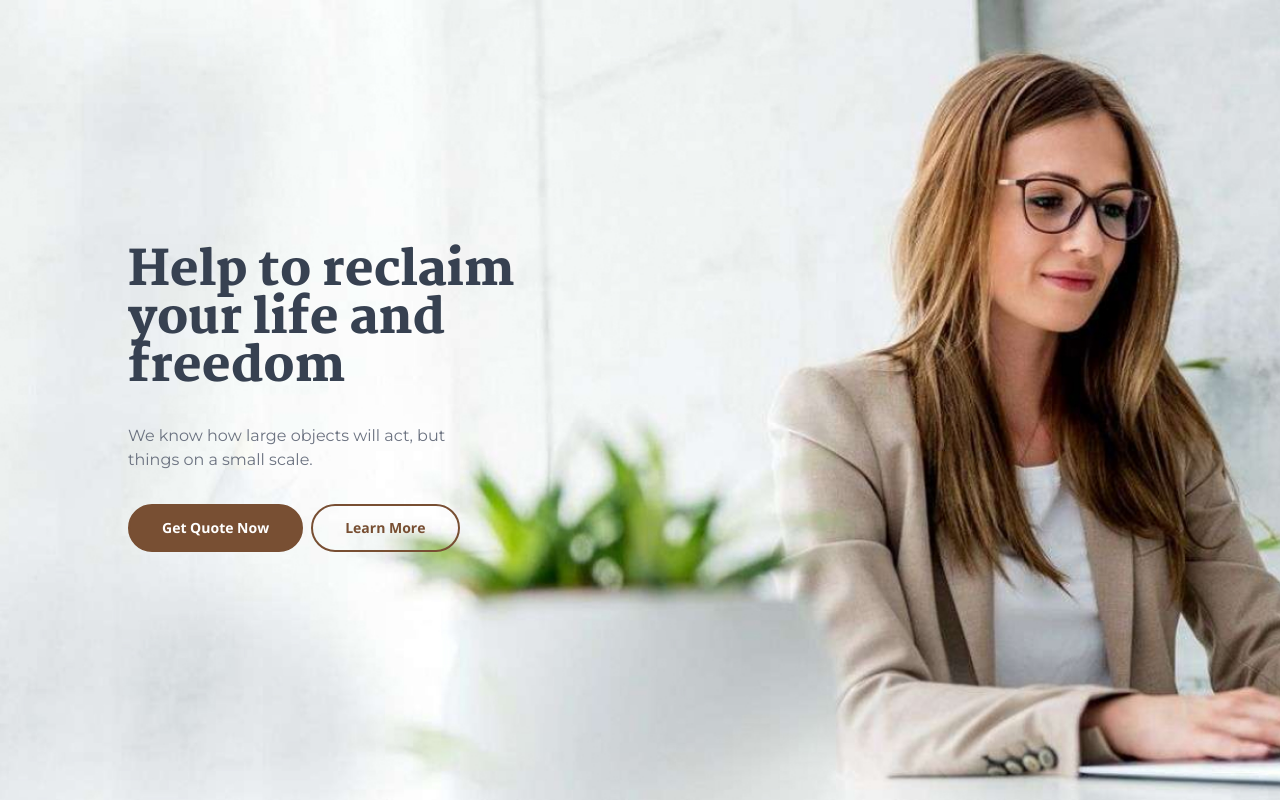
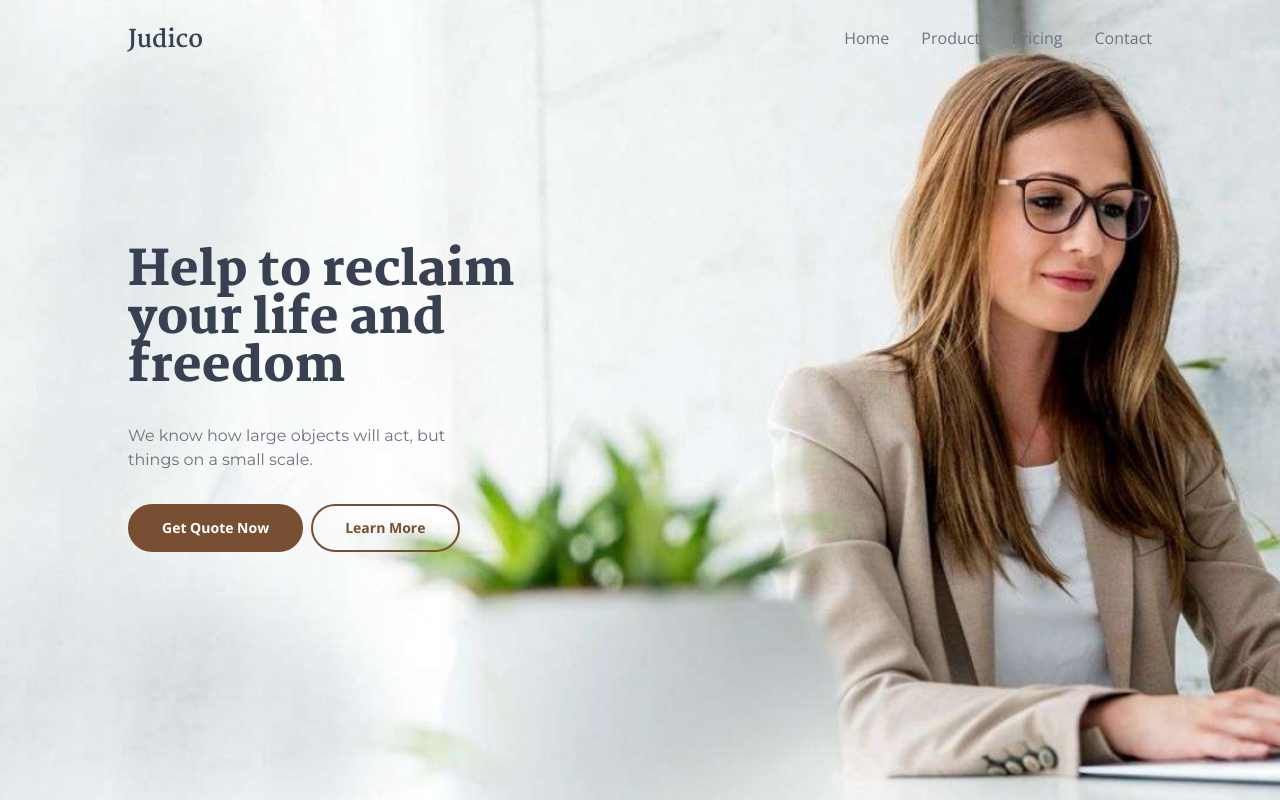
Before and after one commit to Turalyusubov/judico-website, a React (Vite) app: page / in a window 1280 px wide. Built offline with nearby package versions, Linux system fonts and the light colour scheme.

Commit message:
created navbar

```diff
--- a/package.json
+++ b/package.json
@@ -11,7 +11,8 @@
   },
   "dependencies": {
     "react": "^18.2.0",
-    "react-dom": "^18.2.0"
+    "react-dom": "^18.2.0",
+    "react-icons": "^4.8.0"
   },
   "devDependencies": {
     "@types/react": "^18.0.28",
--- a/src/App.jsx
+++ b/src/App.jsx
@@ -1,12 +1,14 @@
 import { useState } from 'react'
 import Header from './components/Header'
+import Navbar from './components/Navbar'
 
 function App() {
   return (
-    <>
+    <div className='font-open-sans relative'>
+      <Navbar />
       <Header />
 
-    </>
+    </div>
   )
 }
 
--- a/src/components/Navbar.jsx
+++ b/src/components/Navbar.jsx
@@ -1,7 +1,55 @@
-import React from 'react'
+import React, { useState } from 'react'
+import { BiMenuAltRight } from 'react-icons/bi'
+import { AiOutlineClose } from 'react-icons/ai'
 
 export default function Navbar() {
+    const [isOpen, setIsOpen] = useState(false)
+
+
+
     return (
-        <div>Navbar</div>
+        <nav className={`absolute w-full px-6 sm:px-12 lg:px-32 ${isOpen ? 'bg-stone-100 h-screen flex flex-col gap-10' : 'bg-transparent'}`}>
+            <div className=" flex w-full py-6 justify-between">
+                <div className="nav-logo text-gray-700 mr-10">
+                    <span className='font-martel font-bold text-2xl'>Judico</span>
+                </div>
+                <div className="nav-menu items-center hidden md:flex">
+                    <ul className='flex gap-8 text-gray-500'>
+                        <li className="nav-item transition duration-500 after:bg-gray-500 after:h-1 after:w-0 after:block hover:after:w-full">
+                            <a href="#">Home</a>
+                        </li>
+                        <li className="nav-item transition duration-500 after:bg-gray-500 after:h-1 after:w-0 after:block hover:after:w-full">
+                            <a href="#">Product</a>
+                        </li>
+                        <li className="nav-item transition duration-500 after:bg-gray-500 after:h-1 after:w-0 after:block hover:after:w-full">
+                            <a href="#">Pricing</a>
+                        </li>
+                        <li className="nav-item transition duration-500 after:bg-gray-500 after:h-1 after:w-0 after:block hover:after:w-full">
+                            <a href="#">Contact</a>
+                        </li>
+                    </ul>
+                </div>
+
+                <button onClick={() => setIsOpen(!isOpen)} className="nav-btn text-gray-500 text-4xl block md:hidden">
+                    {isOpen ? <AiOutlineClose /> : <BiMenuAltRight />}
+                </button>
+            </div>
+            <div className={`collapsed-menu flex-col items-center ${isOpen ? 'flex' : 'hidden'}`}>
+                <ul className='flex text-xl gap-8 text-gray-500 flex-col justify-center h-full'>
+                    <li className="nav-item transition duration-500 after:bg-gray-500 after:h-1 after:w-0 after:block hover:after:w-full">
+                        <a href="#">Home</a>
+                    </li>
+                    <li className="nav-item transition duration-500 after:bg-gray-500 after:h-1 after:w-0 after:block hover:after:w-full">
+                        <a href="#">Product</a>
+                    </li>
+                    <li className="nav-item transition duration-500 after:bg-gray-500 after:h-1 after:w-0 after:block hover:after:w-full">
+                        <a href="#">Pricing</a>
+                    </li>
+                    <li className="nav-item transition duration-500 after:bg-gray-500 after:h-1 after:w-0 after:block hover:after:w-full">
+                        <a href="#">Contact</a>
+                    </li>
+                </ul>
+            </div>
+        </nav>
     )
 }
--- a/src/index.css
+++ b/src/index.css
@@ -3,3 +3,7 @@
 @tailwind base;
 @tailwind components;
 @tailwind utilities;
+
+.nav-item::after {
+    transition: .3s;
+}
```
Also changed, not shown: 1 other file (tests, documents, lock files or other folders).
